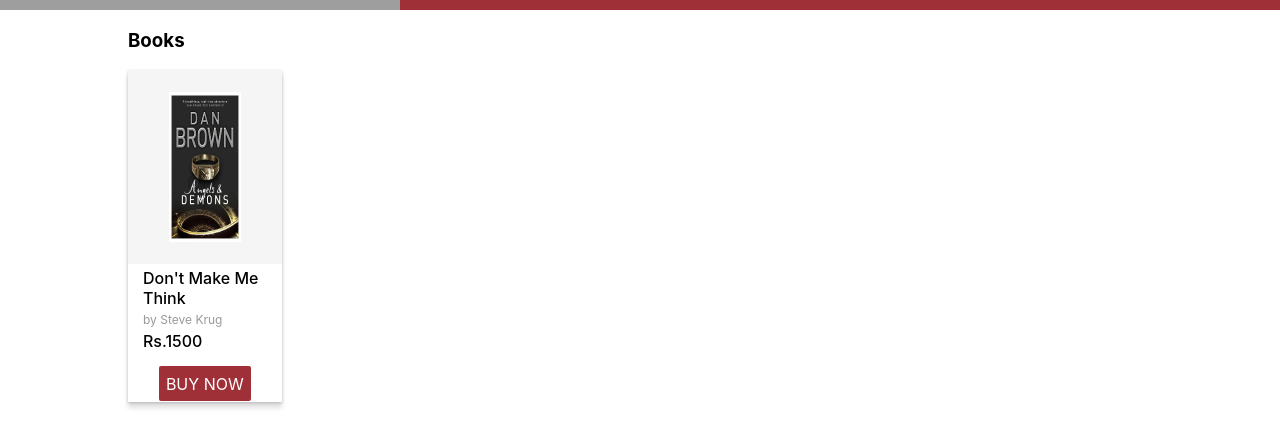
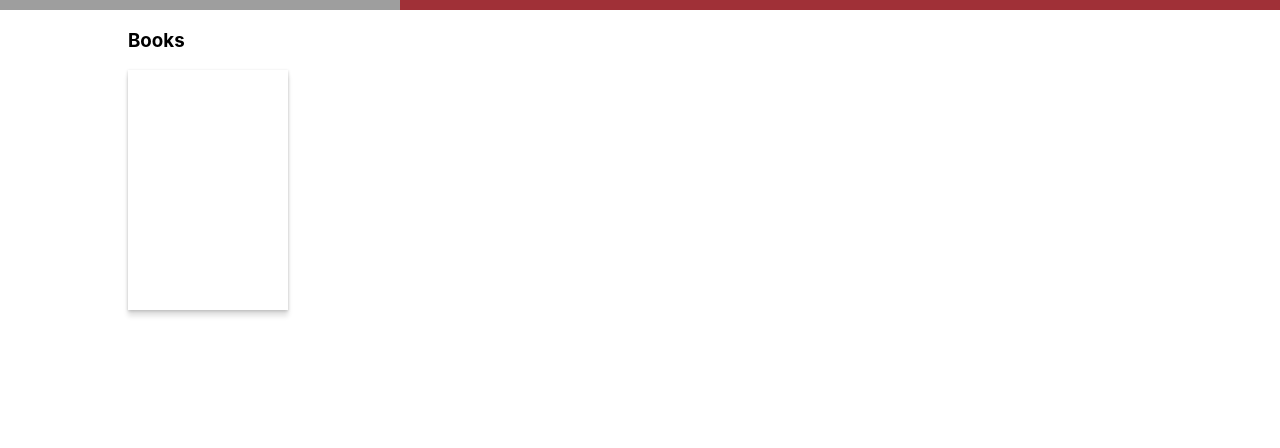
Before and after one commit to vasamvishal/reactform, a React (Create React App) app: page / in a window 1280 px wide. Shown: the part 290-738 px from the top of the page. Built offline with nearby package versions, Linux system fonts and the light colour scheme; grey boxes are pictures that could not be loaded.

Commit message:
Making pull request

```diff
--- a/src/component/dashboardComponent/dashboard.css
+++ b/src/component/dashboardComponent/dashboard.css
@@ -57,9 +57,8 @@ border-radius: 2px;
     }
 
 .card{
-    width: 15%;
-    /* padding: 3px; */
-    height: 332px;
+    width: 20vh;
+    height: 30vh;
     display: flex;
     flex-direction: column;
     border: 0px solid lightgray;
@@ -81,7 +80,7 @@ border-radius: 2px;
     align-items: center;
 }
 .bookName{
-    font-size: 16px;
+    font-size: 1vw;
     padding-left: 15px;
     color: black;
     font-weight: 500;
@@ -95,13 +94,14 @@ border-radius: 2px;
 }
 .buttonBuyNow{
     width: 60%;
-    font-size: 16px;
-    height: 27px;
+    font-size: 100%;
     border-radius: 2px;
     background-color: #a03037;
     color: white;
     text-align: center;
     padding-top: 8px;
+    padding-bottom: 8px;
     margin-left: 20%;
     margin-top: 7%;
+    margin-bottom: 7%;
 }
--- a/src/component/dashboardComponent/dashboard.jsx
+++ b/src/component/dashboardComponent/dashboard.jsx
@@ -24,14 +24,14 @@ onSubmit=()=>{
              <div className='lower'>
              <h3>Books</h3>
              <div>
-                <div className='card'>
-                   <div className='imageSpace'>
+                <div className='card' >
+                   {/* <div className='imageSpace' style={{height:'20vh'}}>
                    <img className='bookImg' src={bookImg} alt={"bookImg"} ></img>
                    </div>
-                   <div className='bookName'>Don't Make Me Think</div>
-                   <div className='authorName'>by Steve Krug</div>
-                   <div className='bookName'>Rs.1500</div>
-                   <div className='buttonBuyNow' onClick={this.onSubmit}>BUY NOW</div>
+                   <div className='bookName' style={{height:'2vh'}}>Don't Make Me Think!!</div>
+                   <div className='authorName'style={{height:'1vh'}}>by Steve Krug</div>
+                   <div className='bookName'style={{height:'2vh'}} >Rs.1500</div>
+                   <div className='buttonBuyNow' onClick={this.onSubmit} style={{height:'5vh'}} >BUY NOW</div> */}
                 </div>
              </div>
              </div>
--- a/src/index.css
+++ b/src/index.css
@@ -1,3 +1,7 @@
+html,body{
+  height: 100%;
+  width: 100%;
+}
 body {
   margin: 0;
   font-family: -apple-system, BlinkMacSystemFont, 'Segoe UI', 'Roboto', 'Oxygen',
```
